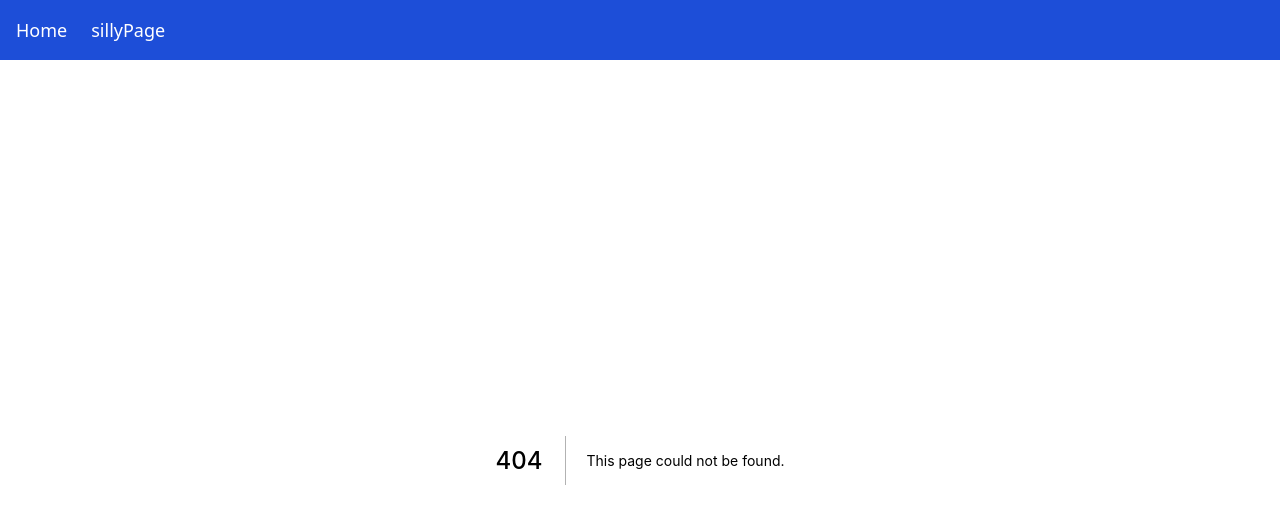
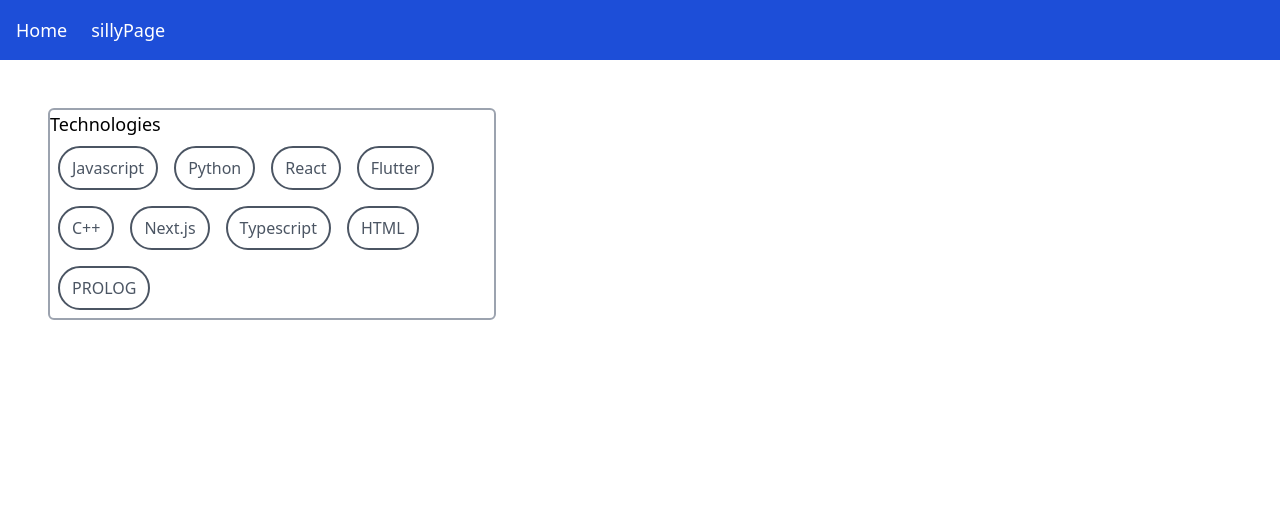
Before and after one commit to kiserd/OSU-CS467-Capstone-Project, a Next.js app in the folder portfolio-project-matching-app/: page /test_filterButtonsPage in a window 1280 px wide. Before the commit this address had no page. Shown: the top 508 px of the page. Built offline with nearby package versions, Linux system fonts and the light colour scheme.

Commit message:
Nailed down skeleton, will continue to work through styling

```diff
--- /dev/null
+++ b/portfolio-project-matching-app/components/FilterButtons.js
@@ -0,0 +1,21 @@
+import Button from './Button'
+
+const FilterButtons = ({ category, choices, onClick }) => {
+    const toggleFilter = (choice) => {
+        // todo
+    }
+    return (
+        <div>
+            <div className='text-lg'>
+                {category}
+            </div>
+            <div classname='flex flex-wrap'>
+                {choices.map((choice) => {
+                    return <Button key={choice.id} type='btnGeneral' text={choice.name} onClick={() => onClick(choice)} />
+                })}
+            </div>
+        </div>
+    )
+}
+
+export default FilterButtons
--- /dev/null
+++ b/portfolio-project-matching-app/pages/test_filterButtonsPage.js
@@ -0,0 +1,27 @@
+import FilterButtons from '../components/FilterButtons'
+
+const test_filterButtonsPage = () => {
+    const technologies = [
+        {id: 1, name: 'Javascript'},
+        {id: 2, name: 'Python'},
+        {id: 3, name: 'React'},
+        {id: 4, name: 'Flutter'},
+        {id: 5, name: 'C++'},
+        {id: 6, name: 'Next.js'},
+        {id: 7, name: 'Typescript'},
+        {id: 8, name: 'HTML'},
+        {id: 9, name: 'PROLOG'}
+    ]
+
+    const filterOnSelected = (selection) => {
+        // todo
+        console.log(selection.name);
+    }
+    return (
+        <div className='m-12 max-w-md border-2 border-gray-400 rounded-md'>
+            <FilterButtons category='Technologies' choices={technologies} onClick={filterOnSelected} />
+        </div>
+    )
+}
+
+export default test_filterButtonsPage
```
